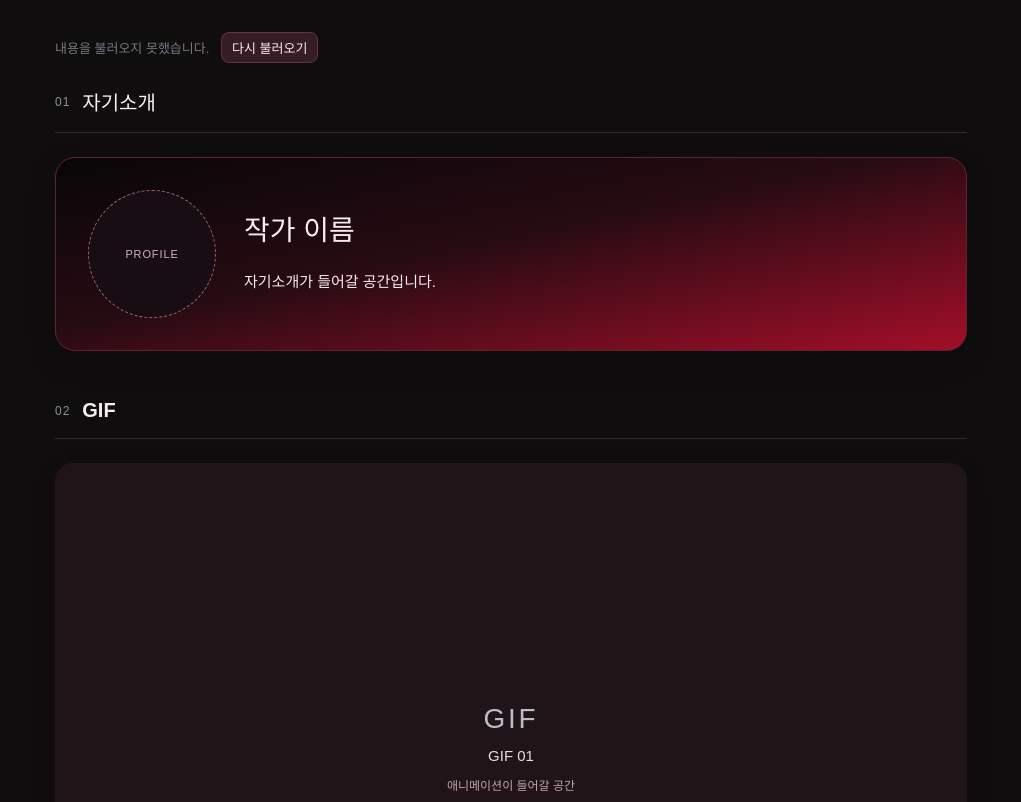
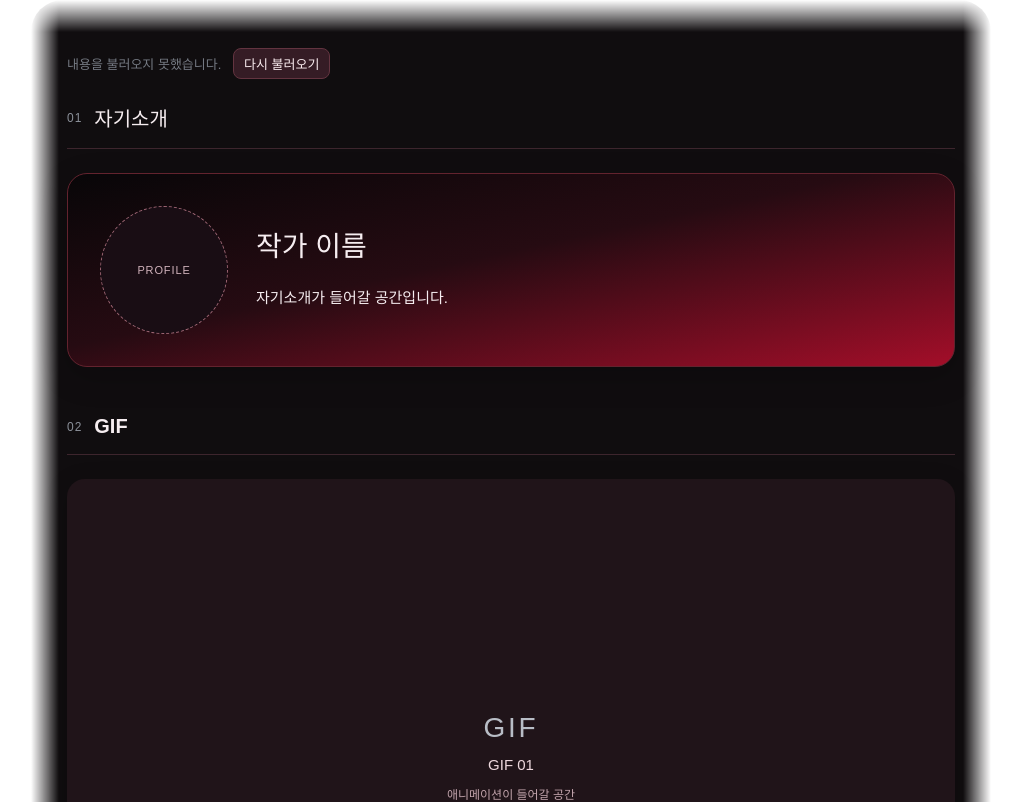
Before and after one commit to rwjgeenyang/artmug_vue, a Vue app: page / in a window 1280 px wide. Shown: the top 802 px of the page, without its empty margins (129-1150 px from the left). Built offline with nearby package versions, Linux system fonts and the light colour scheme; no server answers.

Commit message:
Round outer background and fade its edges into white

```diff
--- a/src/style.css
+++ b/src/style.css
@@ -1,7 +1,7 @@
 :root {
   font-family: Arial, "Noto Sans KR", sans-serif;
   color: #f6edf0;
-  background: #100d0f;
+  background: #fff;
   font-synthesis: none;
   text-rendering: optimizeLegibility;
   -webkit-font-smoothing: antialiased;
@@ -10,7 +10,17 @@
 * { box-sizing: border-box; }
 body { margin: 0; }
 #app { width: 100%; }
-.page { width: min(100%, 960px); margin: 0 auto; padding: 32px 24px 48px; }
+.page {
+  --edge-fade: 28px;
+  width: min(100%, 960px);
+  margin: 0 auto;
+  padding: 48px 36px 144px;
+  border-radius: 32px;
+  background-color: #100d0f;
+  background-image:
+    linear-gradient(to right, #fff 0%, transparent var(--edge-fade), transparent calc(100% - var(--edge-fade)), #fff 100%),
+    linear-gradient(to bottom, #fff 0%, transparent 32px, transparent calc(100% - 128px), #fff 100%);
+}
 .section + .section { margin-top: 48px; }
 .section-heading { display: flex; align-items: center; gap: 12px; padding-bottom: 16px; margin-bottom: 24px; border-bottom: 1px solid #3d252d; }
 .number { color: #8b9099; font-size: 12px; letter-spacing: .08em; }
@@ -36,7 +46,7 @@ h2 small { font-size: 13px; font-weight: 400; color: #858991; margin-left: 8px;
 .status { margin-bottom: 24px; font-size: 13px; color: #747982; }
 button { font: inherit; cursor: pointer; padding: 5px 10px; margin-left: 8px; border: 1px solid #633440; border-radius: 8px; background: #351c25; color: #faedf0; }
 @media (max-width: 560px) {
-  .page { padding: 24px 16px 36px; }
+  .page { --edge-fade: 18px; padding: 40px 24px 144px; border-radius: 24px; }
   .introduction { padding: 24px; flex-direction: column; align-items: flex-start; gap: 20px; }
   .profile-placeholder { flex-basis: auto; width: 96px; height: 96px; }
   .media-grid { grid-template-columns: 1fr; gap: 16px; }
```
